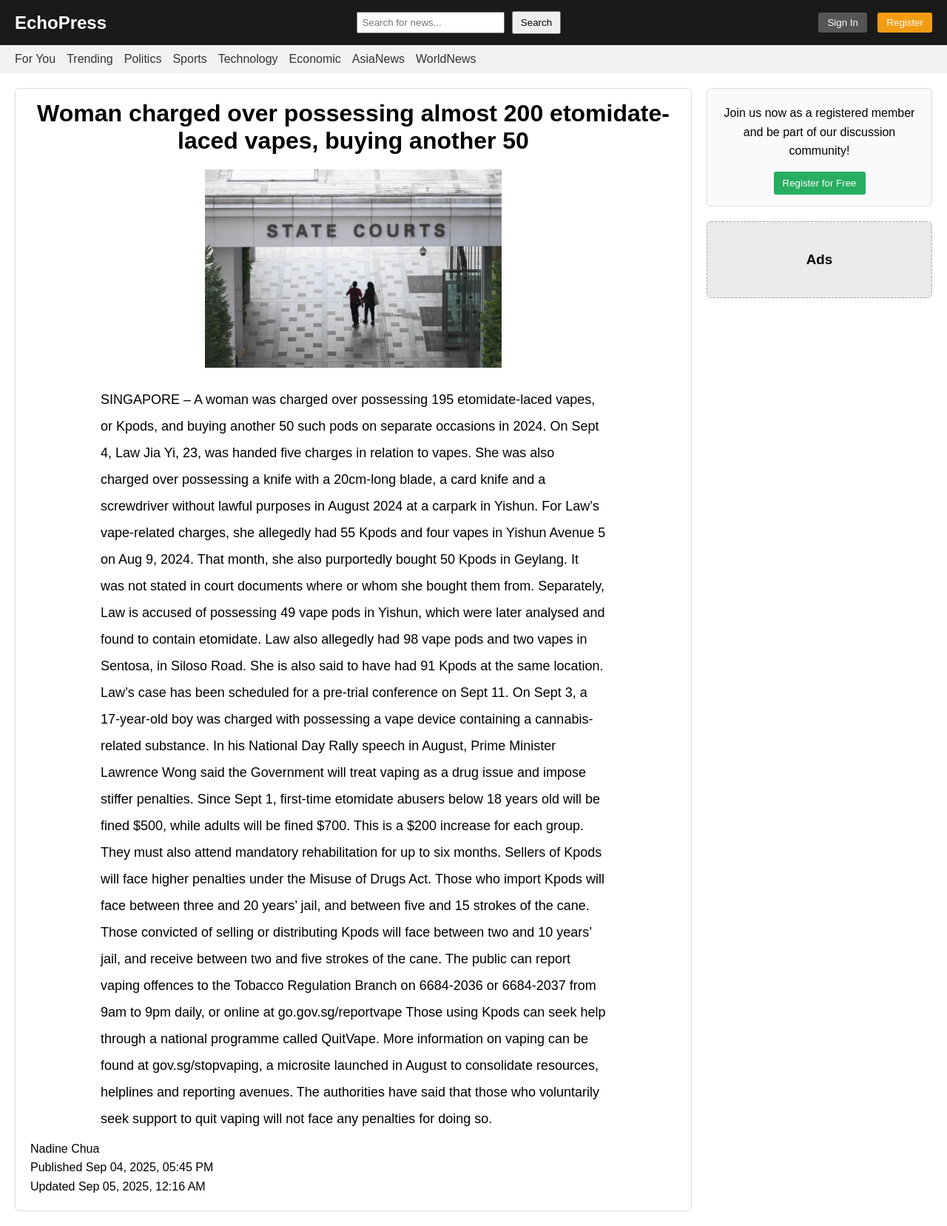
After one commit to timt29/FYPGRP26, a Flask app: page /article2 in a window 1280 px wide. The commit adds this page. Shown: the whole page at 74% size. Run offline with Flask 3, Linux system fonts and the light colour scheme.

Commit message:
Prototype V1.1
static readers articles structure done

```diff
--- a/app.py
+++ b/app.py
@@ -12,10 +12,17 @@ def home():
 def article1():
     return render_template("article1.html")  # This loads your HTML file
 
-@app.route("/ProjectDoc")
-def ProjectDoc():
-    return render_template("ProjectDoc.html")  # This loads your HTML file
+@app.route("/article2")
+def article2():
+    return render_template("article2.html")  # This loads your HTML file
 
+@app.route("/article3")
+def article3():
+    return render_template("article3.html")  # This loads your HTML file
+
+@app.route("/article4")
+def article4():
+    return render_template("article4.html")  # This loads your HTML file
 
 
 def open_browser():
--- a/templates/article1.html
+++ b/templates/article1.html
@@ -5,6 +5,7 @@
   <meta charset="UTF-8" />
   <title>EchoPress</title>
   <link rel="stylesheet" href="../static/css/style.css" />
+  <link rel="icon" href="../static/img/favicon.png" type="image/png" />
 </head>
 
 <body>
@@ -39,12 +40,12 @@
     <section class="articles">
       <article class="article sel-article">
         <div class="text">
-          <h1 class = "main-title" >
+          <h1 class="main-title">
             Circle Line disruption: Service between Marina Bay and Promenade
             stations has resumed
           </h1>
           <img src="../static/img/SMRT.webp" alt="SMRT thumbnail" class="image" />
-          <p class="small-text" style="text-align: center;" >
+          <p class="small-text" style="text-align: left;">
             Commuters faced major disruptions during the evening peak hour on Tuesday (17 Sep), when a power fault
             briefly halted train services on Singapore’s Circle Line. The fault, which occurred just before 6pm, led to
             train stoppages in both directions, affecting passengers across multiple stations.
--- /dev/null
+++ b/templates/article2.html
@@ -0,0 +1,124 @@
+<!DOCTYPE html>
+<html lang="en">
+
+<head>
+  <meta charset="UTF-8" />
+  <title>EchoPress</title>
+  <link rel="stylesheet" href="../static/css/style.css" />
+  <link rel="icon" href="../static/img/favicon.png" type="image/png" />
+
+</head>
+
+<body>
+  <!-- Header -->
+  <header class="header">
+    <a href="/" class="logo">EchoPress</a>
+    <div class="search-container">
+      <input type="text" placeholder="Search for news..." />
+      <button>Search</button>
+    </div>
+    <div class="auth-buttons">
+      <button class="signin">Sign In</button>
+      <button class="register">Register</button>
+    </div>
+  </header>
+
+  <!-- Navigation -->
+  <nav class="navbar">
+    <a href="#">For You</a>
+    <a href="#">Trending</a>
+    <a href="#">Politics</a>
+    <a href="#">Sports</a>
+    <a href="#">Technology</a>
+    <a href="#">Economic</a>
+    <a href="#">AsiaNews</a>
+    <a href="#">WorldNews</a>
+  </nav>
+
+  <!-- Main Content -->
+  <main class="main-content">
+    <!-- Articles -->
+    <section class="articles">
+      <article class="article sel-article">
+        <div class="text">
+          <h1 class="main-title">
+            Woman charged over possessing almost 200 etomidate-laced vapes,
+            buying another 50
+          </h1>
+          <img src="../static/img/sel-kpod.jpeg" alt="kpod thumbnail" class="image" />
+          <p class="small-text" style="text-align: left;">
+            SINGAPORE – A woman was charged over possessing 195 etomidate-laced vapes, or Kpods, and buying another 50
+            such pods on separate occasions in 2024.
+
+            On Sept 4, Law Jia Yi, 23, was handed five charges in relation to vapes.
+
+            She was also charged over possessing a knife with a 20cm-long blade, a card knife and a screwdriver without
+            lawful purposes in August 2024 at a carpark in Yishun.
+
+            For Law’s vape-related charges, she allegedly had 55 Kpods and four vapes in Yishun Avenue 5 on Aug 9, 2024.
+
+            That month, she also purportedly bought 50 Kpods in Geylang. It was not stated in court documents where or
+            whom she bought them from.
+
+            Separately, Law is accused of possessing 49 vape pods in Yishun, which were later analysed and found to
+            contain etomidate.
+
+            Law also allegedly had 98 vape pods and two vapes in Sentosa, in Siloso Road. She is also said to have had
+            91 Kpods at the same location.
+            Law’s case has been scheduled for a pre-trial conference on Sept 11.
+
+            On Sept 3, a 17-year-old boy was charged with possessing a vape device containing a cannabis-related
+            substance.
+
+            In his National Day Rally speech in August, Prime Minister Lawrence Wong said the Government will treat
+            vaping as a drug issue and impose stiffer penalties.
+
+            Since Sept 1, first-time etomidate abusers below 18 years old will be fined $500, while adults will be fined
+            $700. This is a $200 increase for each group.
+
+            They must also attend mandatory rehabilitation for up to six months.
+
+            Sellers of Kpods will face higher penalties under the Misuse of Drugs Act.
+
+            Those who import Kpods will face between three and 20 years’ jail, and between five and 15 strokes of the
+            cane.
+
+            Those convicted of selling or distributing Kpods will face between two and 10 years’ jail, and receive
+            between two and five strokes of the cane.
+
+            The public can report vaping offences to the Tobacco Regulation Branch on 6684-2036 or 6684-2037 from 9am to
+            9pm daily, or online at go.gov.sg/reportvape
+
+            Those using Kpods can seek help through a national programme called QuitVape. More information on vaping can
+            be found at gov.sg/stopvaping, a microsite launched in August to consolidate resources, helplines and
+            reporting avenues.
+
+            The authorities have said that those who voluntarily seek support to quit vaping will not face any penalties
+            for doing so.
+          </p>
+          <p>
+            Nadine Chua <br>
+            Published Sep 04, 2025, 05:45 PM<br>
+            Updated Sep 05, 2025, 12:16 AM
+          </p>
+        </div>
+      </article>
+    </section>
+
+    <!-- Sidebar -->
+    <aside class="sidebar">
+      <div class="register-box">
+        <p>
+          Join us now as a registered member and be part of our discussion
+          community!
+        </p>
+        <button class="register">Register for Free</button>
+      </div>
+      <div class="ads">
+        <h3>Ads</h3>
+      </div>
+    </aside>
+  </main>
+</body>
+
+</html>
```
Also changed, not shown: templates/ProjectDoc.html (deleted, +0 -21 lines), templates/article3.html (added, +120 -0 lines), templates/article4.html (added, +93 -0 lines), static/img/favicon.png (added), static/img/fire.jpeg (added), static/img/scam.jpg (added), static/img/sel-kpod.jpeg (added), 1 other file.
